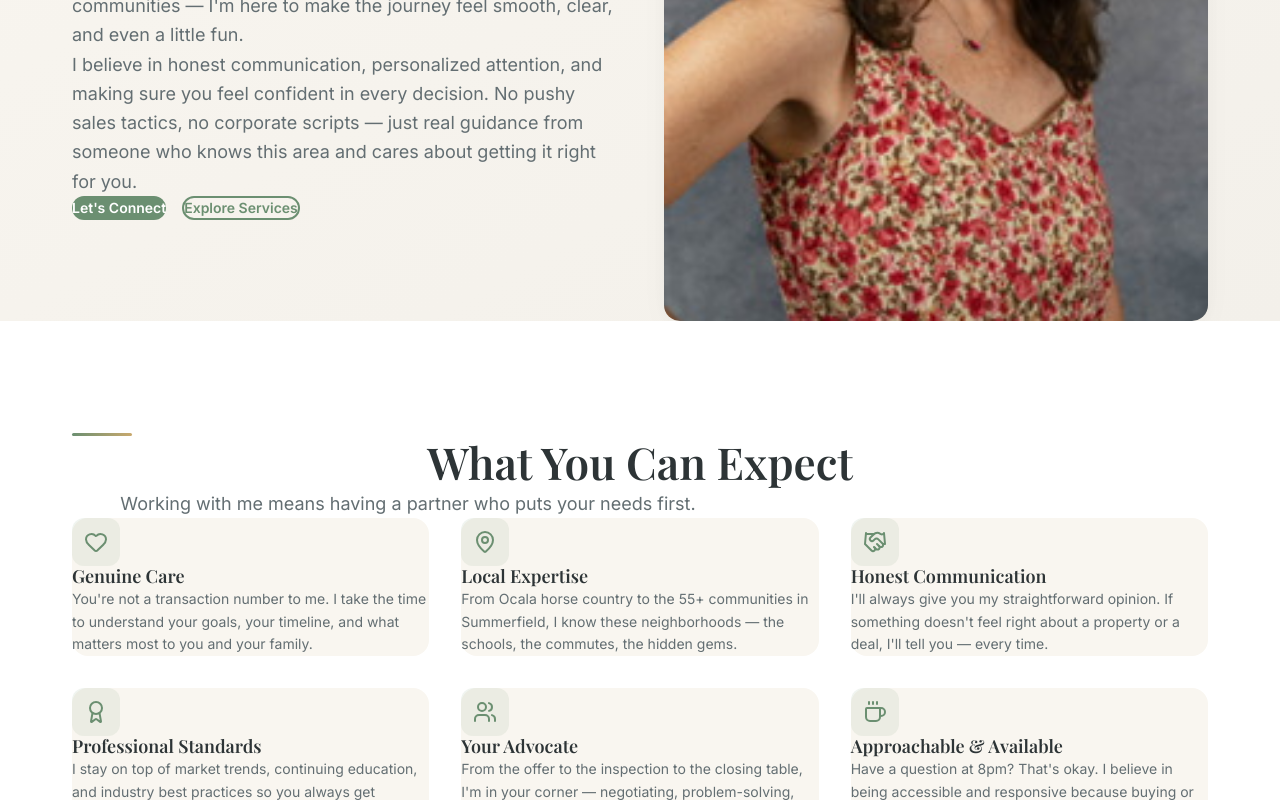
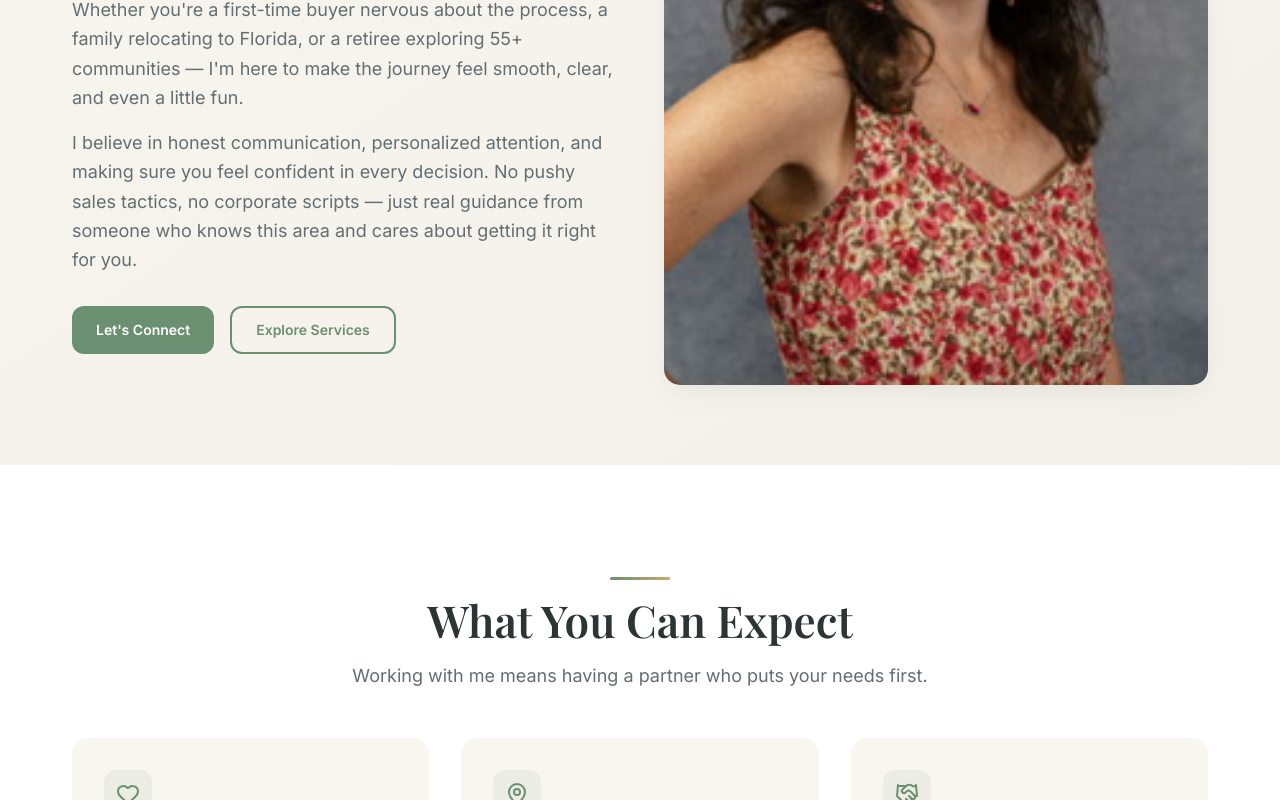
Before and after one commit to realtoralisafl-spec/alisa-realtor-website, a React (Vite) app: page /about in a window 1280 px wide. Shown: the part 500-1300 px from the top of the page. Built offline with nearby package versions, Linux system fonts and the light colour scheme; a web font is replaced by a local one.

Commit message:
Fix critical CSS layering bug overriding Tailwind utilities

```diff
--- a/src/index.css
+++ b/src/index.css
@@ -28,6 +28,7 @@
   --shadow-hover: 0 15px 45px -10px rgba(0, 0, 0, 0.08), 0 25px 60px -10px rgba(0, 0, 0, 0.04);
 }
 
+@layer base {
   /* Base Styles */
   * {
     margin: 0;
@@ -55,100 +56,56 @@ h1, h2, h3, h4, h5, h6 {
     line-height: 1.2;
     color: var(--color-text);
   }
+}
 
+@layer utilities {
   /* Animations */
   @keyframes fadeInUp {
-  from {
-    opacity: 0;
-    transform: translateY(30px);
+    from { opacity: 0; transform: translateY(30px); }
+    to { opacity: 1; transform: translateY(0); }
   }
-  to {
-    opacity: 1;
-    transform: translateY(0);
-  }
-}
-
   @keyframes fadeIn {
     from { opacity: 0; }
     to { opacity: 1; }
   }
-
   @keyframes slideInLeft {
-  from {
-    opacity: 0;
-    transform: translateX(-30px);
+    from { opacity: 0; transform: translateX(-30px); }
+    to { opacity: 1; transform: translateX(0); }
   }
-  to {
-    opacity: 1;
-    transform: translateX(0);
+  @keyframes slideInRight {
+    from { opacity: 0; transform: translateX(30px); }
+    to { opacity: 1; transform: translateX(0); }
   }
+  @keyframes scaleIn {
+    from { opacity: 0; transform: scale(0.95); }
+    to { opacity: 1; transform: scale(1); }
   }
 
-@keyframes slideInRight {
-  from {
-    opacity: 0;
-    transform: translateX(30px);
-  }
-  to {
-    opacity: 1;
-    transform: translateX(0);
-  }
-}
+  .animate-fade-in-up { animation: fadeInUp 0.7s ease-out forwards; }
+  .animate-fade-in { animation: fadeIn 0.6s ease-out forwards; }
+  .animate-slide-left { animation: slideInLeft 0.7s ease-out forwards; }
+  .animate-slide-right { animation: slideInRight 0.7s ease-out forwards; }
+  .animate-scale-in { animation: scaleIn 0.5s ease-out forwards; }
 
-@keyframes scaleIn {
-  from {
-    opacity: 0;
-    transform: scale(0.95);
-  }
-  to {
-    opacity: 1;
-    transform: scale(1);
-  }
-}
-
-.animate-fade-in-up {
-  animation: fadeInUp 0.7s ease-out forwards;
-}
-
-.animate-fade-in {
-  animation: fadeIn 0.6s ease-out forwards;
-}
-
-.animate-slide-left {
-  animation: slideInLeft 0.7s ease-out forwards;
-}
-
-.animate-slide-right {
-  animation: slideInRight 0.7s ease-out forwards;
-}
-
-.animate-scale-in {
-  animation: scaleIn 0.5s ease-out forwards;
-}
-
-/* Stagger delays */
   .delay-100 { animation-delay: 0.1s; opacity: 0; }
   .delay-200 { animation-delay: 0.2s; opacity: 0; }
   .delay-300 { animation-delay: 0.3s; opacity: 0; }
   .delay-400 { animation-delay: 0.4s; opacity: 0; }
   .delay-500 { animation-delay: 0.5s; opacity: 0; }
 
-/* Section Pattern */
-.section-padding {
-  padding: 5rem 1.5rem;
-}
-
-@media (min-width: 768px) {
-  .section-padding {
-    padding: 6rem 2rem;
+  .gradient-text {
+    background: linear-gradient(135deg, var(--color-primary), var(--color-accent));
+    -webkit-background-clip: text;
+    -webkit-text-fill-color: transparent;
+    background-clip: text;
   }
 }
 
-@media (min-width: 1024px) {
-  .section-padding {
-    padding: 7rem 2rem;
-  }
-}
+@layer components {
+  /* Section Pattern */
+  .section-padding { padding: 5rem 1.5rem; }
+  @media (min-width: 768px) { .section-padding { padding: 6rem 2rem; } }
+  @media (min-width: 1024px) { .section-padding { padding: 7rem 2rem; } }
 
   .container-custom {
     max-width: 1200px;
@@ -157,20 +114,11 @@ h1, h2, h3, h4, h5, h6 {
     padding-left: 1.5rem;
     padding-right: 1.5rem;
   }
-
   @media (min-width: 1024px) {
     .container-custom {
       padding-left: 2rem;
       padding-right: 2rem;
     }
-}
-
-/* Gradient Text */
-.gradient-text {
-  background: linear-gradient(135deg, var(--color-primary), var(--color-accent));
-  -webkit-background-clip: text;
-  -webkit-text-fill-color: transparent;
-  background-clip: text;
   }
 
   /* Glass effect */
@@ -188,21 +136,10 @@ h1, h2, h3, h4, h5, h6 {
     background: linear-gradient(to right, var(--color-primary), var(--color-accent));
     border-radius: 2px;
   }
+}
 
 /* Scrollbar */
-::-webkit-scrollbar {
-  width: 8px;
-}
-
-::-webkit-scrollbar-track {
-  background: var(--color-cream);
-}
-
-::-webkit-scrollbar-thumb {
-  background: var(--color-medium-gray);
-  border-radius: 4px;
-}
-
-::-webkit-scrollbar-thumb:hover {
-  background: var(--color-text-muted);
-}
+::-webkit-scrollbar { width: 8px; }
+::-webkit-scrollbar-track { background: var(--color-cream); }
+::-webkit-scrollbar-thumb { background: var(--color-medium-gray); border-radius: 4px; }
+::-webkit-scrollbar-thumb:hover { background: var(--color-text-muted); }
```
Lines whose indentation alone changed are shown as unchanged.
